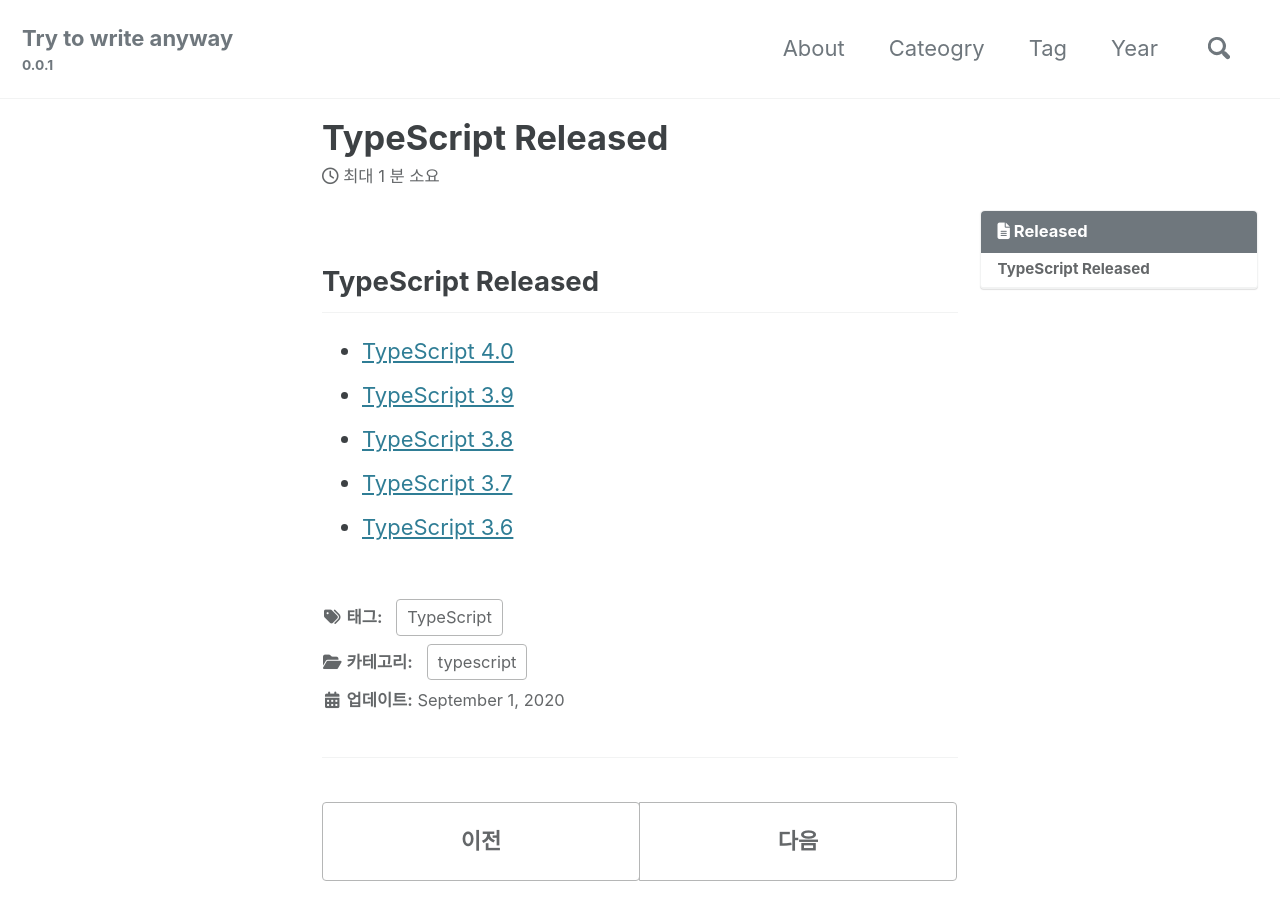
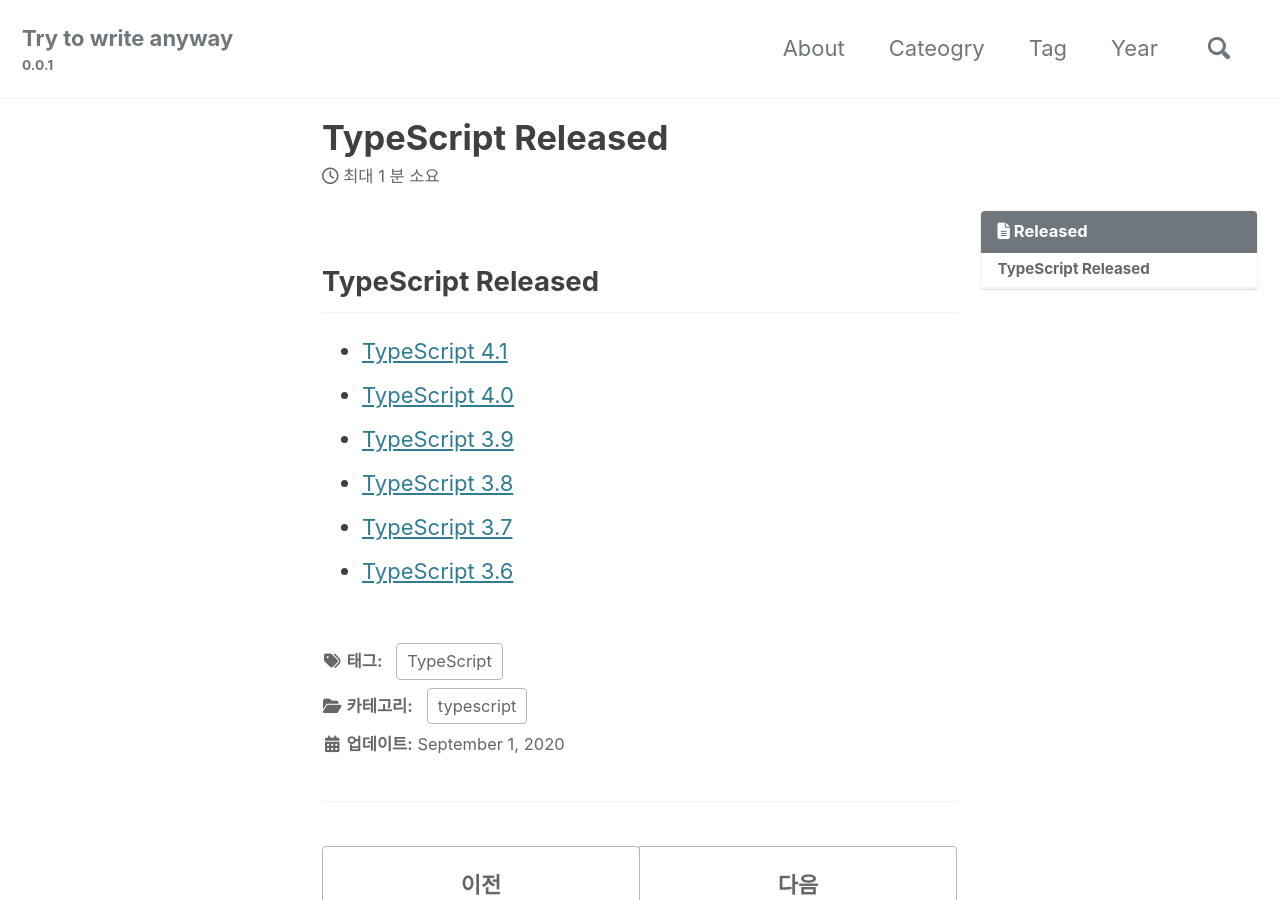
Before and after one commit to geeksaga/geeksaga.github, a Jekyll site: the page built from _posts/typescript/2020-03-03-typescript-released.md, in a window 1280 px wide and 900 px high. Built offline with Jekyll 4.4.1, drawn with Linux system fonts in a browser that asks for light colours; cached includes are drawn as plain includes; nearby versions of some CDN libraries; comment, search, counter and statistics services are not loaded.

Commit message:
TypeScript 4.1 releasesed

```diff
--- a/_posts/typescript/2020-03-03-typescript-released.md
+++ b/_posts/typescript/2020-03-03-typescript-released.md
@@ -17,6 +17,7 @@ comments: false
 ## TypeScript Released
 
 
+* [TypeScript 4.1](https://devblogs.microsoft.com/typescript/announcing-typescript-4-1/ "TypeScript 4.1"){:target="blank"}
 * [TypeScript 4.0](https://devblogs.microsoft.com/typescript/announcing-typescript-4-0/ "TypeScript 4.0"){:target="blank"}
 * [TypeScript 3.9](https://devblogs.microsoft.com/typescript/announcing-typescript-3-9/ "TypeScript 3.9"){:target="blank"}
 * [TypeScript 3.8](https://devblogs.microsoft.com/typescript/announcing-typescript-3-8/ "TypeScript 3.8"){:target="blank"}
```
